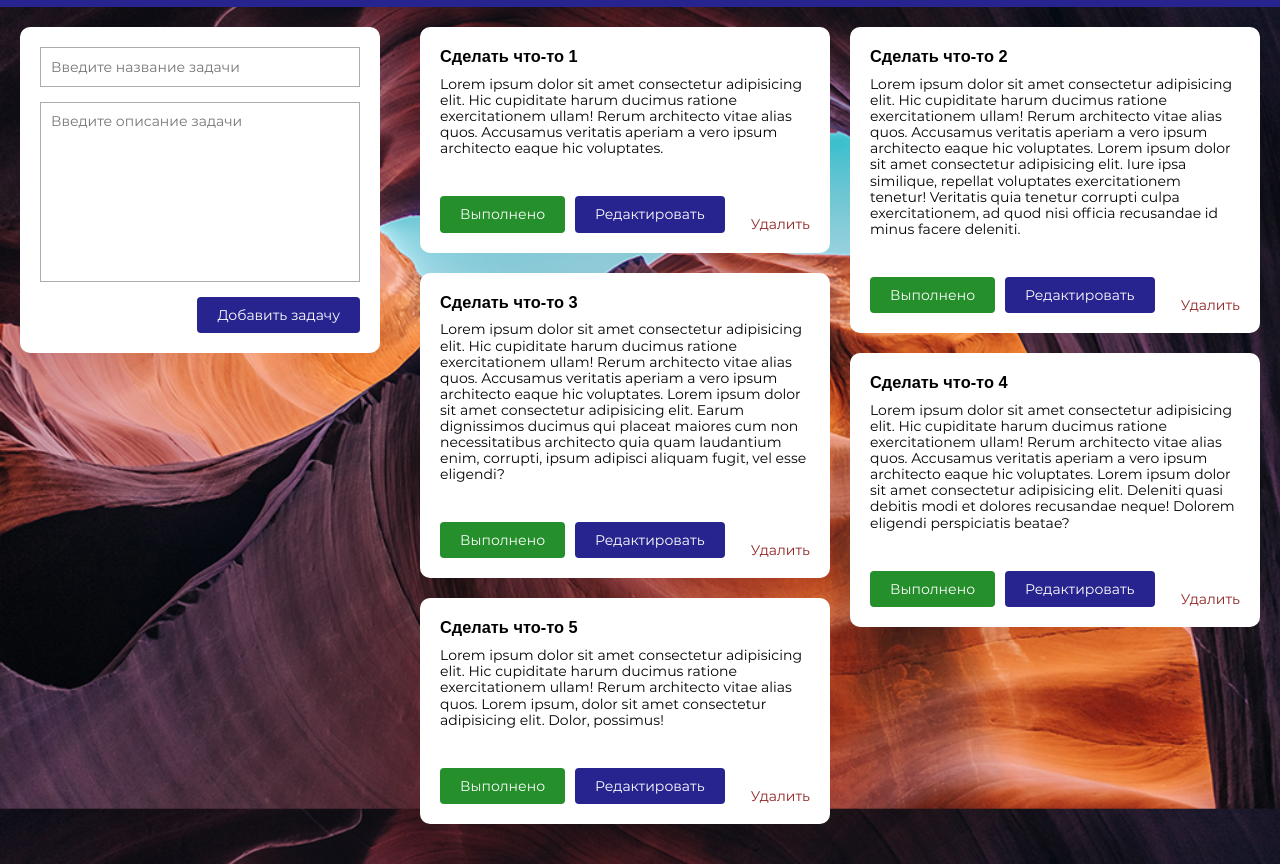
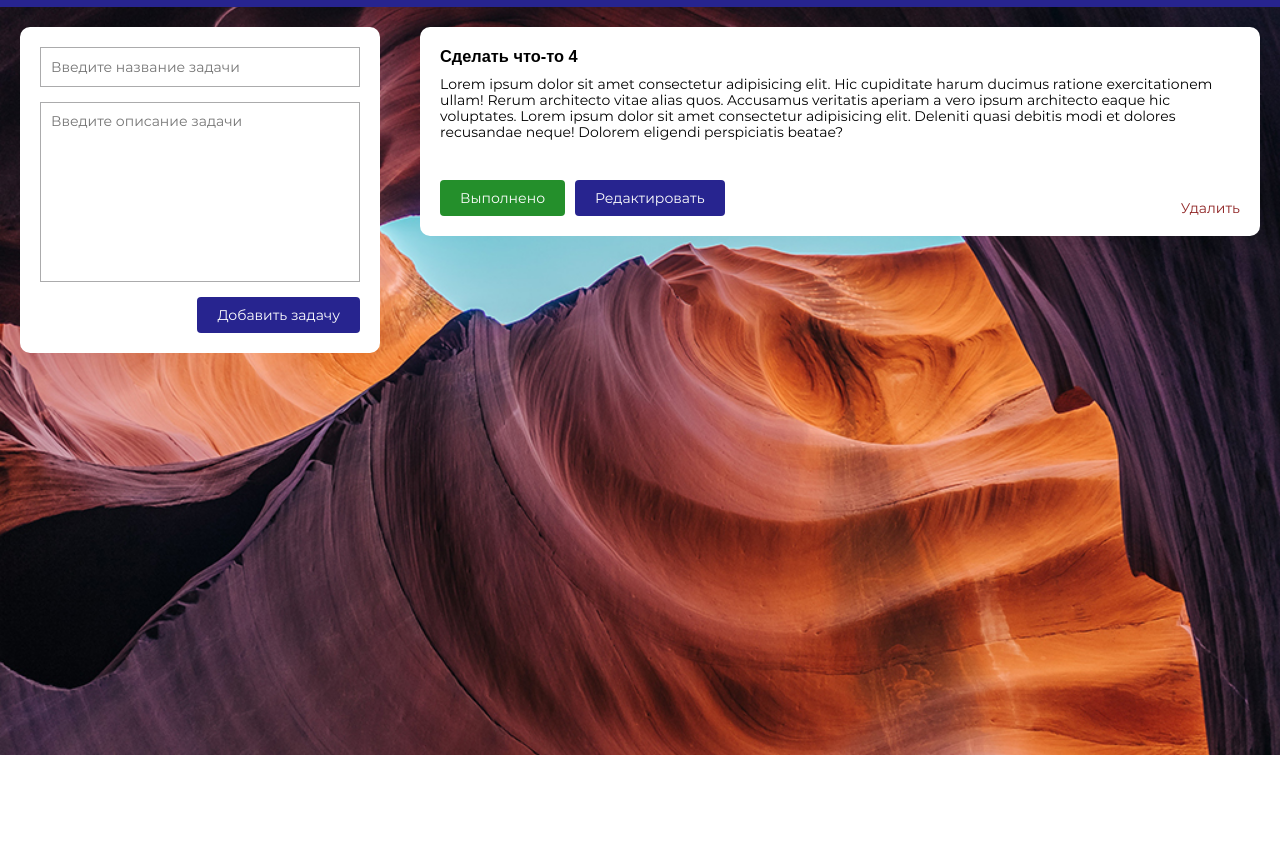
Before and after one commit to darth-tesla/to-do, a website built with webpack: page src/index.pug in a window 1280 px wide. Shown: the part 45-909 px from the top of the page. After the commit the page ends 800 px from the top, so only its background shows below. Built offline with nearby package versions, Linux system fonts and the light colour scheme; files whose address does not match are found by name.

Commit message:
remake styles

```diff
--- a/src/assets/styles/task-card.scss
+++ b/src/assets/styles/task-card.scss
@@ -1,5 +1,4 @@
 .task-card {
-  flex-basis: 44%;
   margin-bottom: 20px;
   padding: 20px;
   background-color: #ffffff;
--- a/src/assets/styles/tasks-section.scss
+++ b/src/assets/styles/tasks-section.scss
@@ -1,14 +1,3 @@
 .tasks-section {
   padding: 20px;
-  &__container {
-    display: flex;
-    justify-content: space-between;
-    border-radius: 10px;
-  }
-  &__col-1 {
-    margin-right: 10px;
-  }
-  &__col-2 {
-    margin-left: 10px;
-  }
 }
--- a/src/entry.js
+++ b/src/entry.js
@@ -1 +1,2 @@
-import "./assets/styles/index.scss"
+import "./assets/styles/index.scss";
+import "./assets/scripts/taskForm.js"
--- a/src/index.pug
+++ b/src/index.pug
@@ -15,40 +15,10 @@ html(lang="ru")
           a.form__btn(href="#") Добавить задачу
       .tasks-section
         .tasks-section__container
-          .tasks-section__col-1
-            .task-card
-              h3.task-card__task-name Сделать что-то 1
-              p.task-card__task-desc Lorem ipsum dolor sit amet consectetur adipisicing elit. Hic cupiditate harum ducimus ratione exercitationem ullam! Rerum architecto vitae alias quos. Accusamus veritatis aperiam a vero ipsum architecto eaque hic voluptates.
-              .task-card__btns
-                a.task-card__complete(href="#") Выполнено
-                a.task-card__edit(href="#") Редактировать
-                a.task-card__remove(href="#") Удалить
-            .task-card
-                h3.task-card__task-name Сделать что-то 3
-                p.task-card__task-desc Lorem ipsum dolor sit amet consectetur adipisicing elit. Hic cupiditate harum ducimus ratione exercitationem ullam! Rerum architecto vitae alias quos. Accusamus veritatis aperiam a vero ipsum architecto eaque hic voluptates. Lorem ipsum dolor sit amet consectetur adipisicing elit. Earum dignissimos ducimus qui placeat maiores cum non necessitatibus architecto quia quam laudantium enim, corrupti, ipsum adipisci aliquam fugit, vel esse eligendi?
-                .task-card__btns
-                  a.task-card__complete(href="#") Выполнено
-                  a.task-card__edit(href="#") Редактировать
-                  a.task-card__remove(href="#") Удалить
-            .task-card
-                h3.task-card__task-name Сделать что-то 5
-                p.task-card__task-desc Lorem ipsum dolor sit amet consectetur adipisicing elit. Hic cupiditate harum ducimus ratione exercitationem ullam! Rerum architecto vitae alias quos. Lorem ipsum, dolor sit amet consectetur adipisicing elit. Dolor, possimus!
-                .task-card__btns
-                  a.task-card__complete(href="#") Выполнено
-                  a.task-card__edit(href="#") Редактировать
-                  a.task-card__remove(href="#") Удалить
-          .tasks-section__col-2
-            .task-card
-                h3.task-card__task-name Сделать что-то 2
-                p.task-card__task-desc Lorem ipsum dolor sit amet consectetur adipisicing elit. Hic cupiditate harum ducimus ratione exercitationem ullam! Rerum architecto vitae alias quos. Accusamus veritatis aperiam a vero ipsum architecto eaque hic voluptates. Lorem ipsum dolor sit amet consectetur adipisicing elit. Iure ipsa similique, repellat voluptates exercitationem tenetur! Veritatis quia tenetur corrupti culpa exercitationem, ad quod nisi officia recusandae id minus facere deleniti.
-                .task-card__btns
-                  a.task-card__complete(href="#") Выполнено
-                  a.task-card__edit(href="#") Редактировать
-                  a.task-card__remove(href="#") Удалить
-            .task-card
-                h3.task-card__task-name Сделать что-то 4
-                p.task-card__task-desc Lorem ipsum dolor sit amet consectetur adipisicing elit. Hic cupiditate harum ducimus ratione exercitationem ullam! Rerum architecto vitae alias quos. Accusamus veritatis aperiam a vero ipsum architecto eaque hic voluptates. Lorem ipsum dolor sit amet consectetur adipisicing elit. Deleniti quasi debitis modi et dolores recusandae neque! Dolorem eligendi perspiciatis beatae?
-                .task-card__btns
-                  a.task-card__complete(href="#") Выполнено
-                  a.task-card__edit(href="#") Редактировать
-                  a.task-card__remove(href="#") Удалить
+          .task-card
+            h3.task-card__task-name Сделать что-то 4
+            p.task-card__task-desc Lorem ipsum dolor sit amet consectetur adipisicing elit. Hic cupiditate harum ducimus ratione exercitationem ullam! Rerum architecto vitae alias quos. Accusamus veritatis aperiam a vero ipsum architecto eaque hic voluptates. Lorem ipsum dolor sit amet consectetur adipisicing elit. Deleniti quasi debitis modi et dolores recusandae neque! Dolorem eligendi perspiciatis beatae?
+            .task-card__btns
+              a.task-card__complete(href="#") Выполнено
+              a.task-card__edit(href="#") Редактировать
+              a.task-card__remove(href="#") Удалить
```
